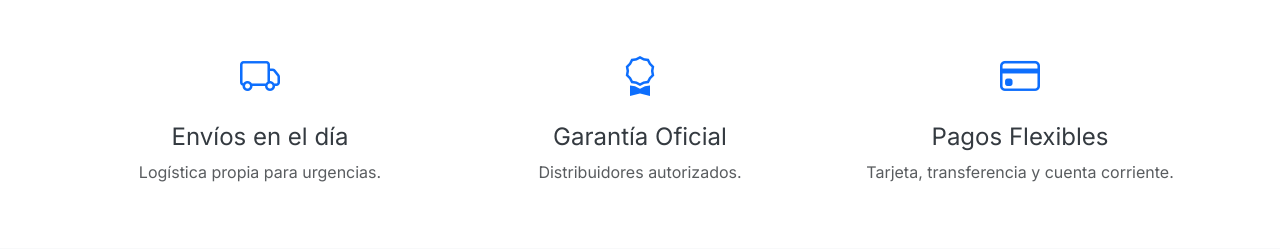
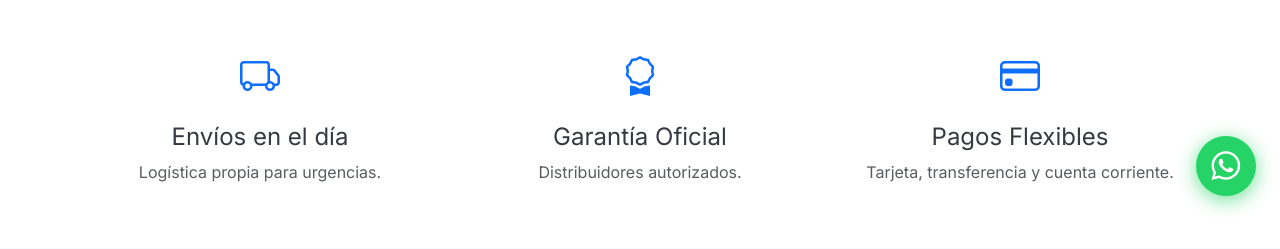
Before and after one commit to franciscolaria-commits/tueloDental, a Flask app: page / in a window 1280 px wide. Shown: the part 580-829 px from the top of the page. Run offline with Flask 3, Linux system fonts and the light colour scheme; the visitor is signed in with stand-in values (Sample User, id 1).

Commit message:
seguridad y ws

```diff
--- a/app/routes/shop.py
+++ b/app/routes/shop.py
@@ -1,4 +1,5 @@
 import os
+import traceback
 from flask import Blueprint, render_template, redirect, url_for, flash, session, request, current_app
 from flask_login import current_user, login_required
 from app.models import Product, Order, OrderItem
@@ -126,136 +127,150 @@ def remove_from_cart(product_id):
 @shop_bp.route('/checkout', methods=['GET', 'POST'])
 @login_required
 def checkout():
-    cart = session.get('cart', {})
-    if not cart:
-        flash('El carrito está vacío', 'warning')
+    try:
+        cart = session.get('cart', {})
+        if not cart:
+            flash('El carrito está vacío', 'warning')
+            return redirect(url_for('shop.index'))
+
+        products = Product.query.filter(Product.id.in_(cart.keys())).all()
+
+        # Calculamos el total para mostrarlo en la pantalla de selección
+        total_price = 0
+        for product in products:
+            quantity = cart[str(product.id)]
+            if product.stock < quantity:
+                flash(f'¡Ups! No hay suficiente stock de {product.name}.', 'danger')
+                return redirect(url_for('shop.view_cart'))
+            total_price += product.price * quantity
+
+        # [NUEVO] Si entra por GET, le mostramos las opciones de pago
+        if request.method == 'GET':
+            return render_template('shop/checkout_options.html', total=total_price)
+
+        # [NUEVO] Si entra por POST, es que ya eligió
+        payment_method = request.form.get('payment_method') # 'mp' o 'local'
+
+        # CREAR ORDEN (PENDIENTE)
+        items_mp = []
+
+        order = Order(
+            user_id=current_user.id,
+            total_price=0,
+            status='pending'
+        )
+        db.session.add(order)
+        db.session.flush()
+
+        for product in products:
+            quantity = cart[str(product.id)]
+
+            # RESTAR STOCK (RESERVA)
+            product.stock -= quantity
+
+            order_item = OrderItem(
+                order_id=order.id,
+                product_id=product.id,
+                quantity=quantity,
+                price_at_purchase=product.price
+            )
+            db.session.add(order_item)
+
+            items_mp.append({
+                "title": product.name,
+                "quantity": quantity,
+                "currency_id": "ARS",
+                "unit_price": float(product.price)
+            })
+
+        order.total_price = total_price
+        db.session.commit()
+
+        # Vaciamos carrito
+        session.pop('cart', None)
+
+        # --- DECISIÓN DE CAMINO ---
+
+        if payment_method == 'local':
+            # CAMINO A: PAGO EN LOCAL -> Va directo al éxito (estado pendiente)
+            flash('¡Reserva exitosa! Te esperamos en el local.', 'success')
+            return redirect(url_for('shop.payment_success', order_id=order.id))
+
+        else:
+            # CAMINO B: MERCADOPAGO -> Va a la pasarela
+            sdk = get_mp_sdk()
+            if not sdk:
+                flash('Error de configuración de MP', 'danger')
+                return redirect(url_for('shop.my_orders'))
+
+            base_url = current_app.config['BASE_URL']
+
+            preference_data = {
+                "items": items_mp,
+                "payer": {"name": current_user.username, "email": current_user.email},
+                "back_urls": {
+                    "success": f"{base_url}/payment/success",
+                    "failure": f"{base_url}/payment/failure",
+                    "pending": f"{base_url}/payment/pending"
+                },
+                "auto_return": "approved",
+                "external_reference": str(order.id)
+            }
+
+            try:
+                preference_response = sdk.preference().create(preference_data)
+                preference = preference_response["response"]
+
+                return render_template('shop/payment.html', preference_id=preference['id'], order=order)
+
+            except Exception as e:
+                flash('Error al conectar con MercadoPago', 'danger')
+                return redirect(url_for('shop.my_orders'))
+
+    except Exception as e:
+        db.session.rollback()
+        traceback.print_exc()
+        flash('Ocurrió un error al procesar tu compra. Por favor intentá de nuevo.', 'danger')
         return redirect(url_for('shop.index'))
-
-    products = Product.query.filter(Product.id.in_(cart.keys())).all()
-
-    # Calculamos el total para mostrarlo en la pantalla de selección
-    total_price = 0
-    for product in products:
-        quantity = cart[str(product.id)]
-        if product.stock < quantity:
-            flash(f'¡Ups! No hay suficiente stock de {product.name}.', 'danger')
-            return redirect(url_for('shop.view_cart'))
-        total_price += product.price * quantity
-
-    # [NUEVO] Si entra por GET, le mostramos las opciones de pago
-    if request.method == 'GET':
-        return render_template('shop/checkout_options.html', total=total_price)
-
-    # [NUEVO] Si entra por POST, es que ya eligió
-    payment_method = request.form.get('payment_method') # 'mp' o 'local'
-
-    # CREAR ORDEN (PENDIENTE)
-    items_mp = []
-
-    order = Order(
-        user_id=current_user.id,
-        total_price=0,
-        status='pending'
-    )
-    db.session.add(order)
-    db.session.flush()
-
-    for product in products:
-        quantity = cart[str(product.id)]
-
-        # RESTAR STOCK (RESERVA)
-        product.stock -= quantity
-
-        order_item = OrderItem(
-            order_id=order.id,
-            product_id=product.id,
-            quantity=quantity,
-            price_at_purchase=product.price
-        )
-        db.session.add(order_item)
-
-        items_mp.append({
-            "title": product.name,
-            "quantity": quantity,
-            "currency_id": "ARS",
-            "unit_price": float(product.price)
-        })
-
-    order.total_price = total_price
-    db.session.commit()
-
-    # Vaciamos carrito
-    session.pop('cart', None)
-
-    # --- DECISIÓN DE CAMINO ---
-
-    if payment_method == 'local':
-        # CAMINO A: PAGO EN LOCAL -> Va directo al éxito (estado pendiente)
-        flash('¡Reserva exitosa! Te esperamos en el local.', 'success')
-        return redirect(url_for('shop.payment_success', order_id=order.id))
-
-    else:
-        # CAMINO B: MERCADOPAGO -> Va a la pasarela
-        sdk = get_mp_sdk()
-        if not sdk:
-            flash('Error de configuración de MP', 'danger')
-            return redirect(url_for('shop.my_orders'))
-
-        base_url = current_app.config['BASE_URL']
-
-        preference_data = {
-            "items": items_mp,
-            "payer": {"name": current_user.username, "email": current_user.email},
-            "back_urls": {
-                "success": f"{base_url}/payment/success",
-                "failure": f"{base_url}/payment/failure",
-                "pending": f"{base_url}/payment/pending"
-            },
-            "auto_return": "approved",
-            "external_reference": str(order.id)
-        }
-
-        try:
-            preference_response = sdk.preference().create(preference_data)
-            preference = preference_response["response"]
-
-            return render_template('shop/payment.html', preference_id=preference['id'], order=order)
-
-        except Exception as e:
-            flash('Error al conectar con MercadoPago', 'danger')
-            return redirect(url_for('shop.my_orders'))
 
 
 @shop_bp.route('/payment/success')
 def payment_success():
-    # Esta ruta maneja dos llegadas:
-    # 1. Desde MercadoPago (trae ?collection_status=approved&external_reference=ID)
-    # 2. Desde Pago Local (trae ?order_id=ID)
+    try:
+        # Esta ruta maneja dos llegadas:
+        # 1. Desde MercadoPago (trae ?collection_status=approved&external_reference=ID)
+        # 2. Desde Pago Local (trae ?order_id=ID)
 
-    # Datos de MP
-    status = request.args.get('collection_status')
-    external_ref = request.args.get('external_reference')
+        # Datos de MP
+        status = request.args.get('collection_status')
+        external_ref = request.args.get('external_reference')
 
-    # Datos Locales
-    local_order_id = request.args.get('order_id')
+        # Datos Locales
+        local_order_id = request.args.get('order_id')
 
-    order = None
+        order = None
 
-    if status == 'approved' and external_ref:
-        order = Order.query.get(external_ref)
-        if order and order.status != 'paid':
-            order.status = 'paid'
-            db.session.commit()
-            flash('¡Pago acreditado!', 'success')
+        if status == 'approved' and external_ref:
+            order = Order.query.get(external_ref)
+            if order and order.status != 'paid':
+                order.status = 'paid'
+                db.session.commit()
+                flash('¡Pago acreditado!', 'success')
 
-    elif local_order_id:
-        order = Order.query.get(local_order_id)
-        # No cambiamos a 'paid', sigue 'pending'
+        elif local_order_id:
+            order = Order.query.get(local_order_id)
+            # No cambiamos a 'paid', sigue 'pending'
 
-    if not order:
-        return redirect(url_for('shop.my_orders'))
+        if not order:
+            return redirect(url_for('shop.my_orders'))
 
-    return render_template('shop/success.html', order=order)
+        return render_template('shop/success.html', order=order)
+
+    except Exception as e:
+        db.session.rollback()
+        traceback.print_exc()
+        flash('Ocurrió un error al verificar tu pago. Revisá tus órdenes.', 'danger')
+        return redirect(url_for('shop.landing'))
 @shop_bp.route('/payment/failure')
 def payment_failure():
     # Si falla, podríamos querer devolver el stock, pero por ahora avisamos
--- a/app/templates/base.html
+++ b/app/templates/base.html
@@ -162,7 +162,7 @@
                     <h6 class="fw-bold mb-3">Atención al Cliente</h6>
                     <ul class="list-unstyled text-muted small">
                         <li class="mb-2"><i class="bi bi-whatsapp me-2"></i> +54 9 264 5510866</li>
-                        <li class="mb-2"><i class="bi bi-envelope me-2"></i> codalodontologia@gmail.com</li>
+                        <li class="mb-2"><i class="bi bi-envelope me-2"></i> tuelodental@ymail.com</li>
                     </ul>
                 </div>
             </div>
@@ -172,6 +172,54 @@
         </div>
     </footer>
 
+    <!-- Botón Flotante de WhatsApp -->
+    <a href="https://wa.me/5492645510866?text=Hola%21%20Quiero%20consultar%20sobre%20un%20producto" target="_blank"
+        rel="noopener noreferrer" class="btn-whatsapp-float" title="Chateá con nosotros">
+        <i class="bi bi-whatsapp"></i>
+    </a>
+
+    <style>
+        .btn-whatsapp-float {
+            position: fixed;
+            bottom: 24px;
+            right: 24px;
+            width: 60px;
+            height: 60px;
+            background-color: #25D366;
+            color: #fff;
+            border-radius: 50%;
+            display: flex;
+            align-items: center;
+            justify-content: center;
+            font-size: 1.8rem;
+            text-decoration: none;
+            box-shadow: 0 4px 12px rgba(37, 211, 102, 0.4);
+            z-index: 9999;
+            transition: transform 0.3s ease, box-shadow 0.3s ease;
+            animation: pulse-ws 2s infinite;
+        }
+
+        .btn-whatsapp-float:hover {
+            transform: scale(1.1);
+            box-shadow: 0 6px 20px rgba(37, 211, 102, 0.6);
+            color: #fff;
+        }
+
+        @keyframes pulse-ws {
+            0% {
+                box-shadow: 0 4px 12px rgba(37, 211, 102, 0.4);
+            }
+
+            50% {
+                box-shadow: 0 4px 20px rgba(37, 211, 102, 0.7);
+            }
+
+            100% {
+                box-shadow: 0 4px 12px rgba(37, 211, 102, 0.4);
+            }
+        }
+    </style>
+
     <script src="https://cdn.jsdelivr.net/npm/bootstrap@5.3.0/dist/js/bootstrap.bundle.min.js"></script>
 </body>
 
```
Also changed, not shown: app/__init__.py (+28 -1 lines), app/routes/admin.py (+71 -50 lines), app/routes/auth.py (+40 -29 lines), config.py (+7 -0 lines).
